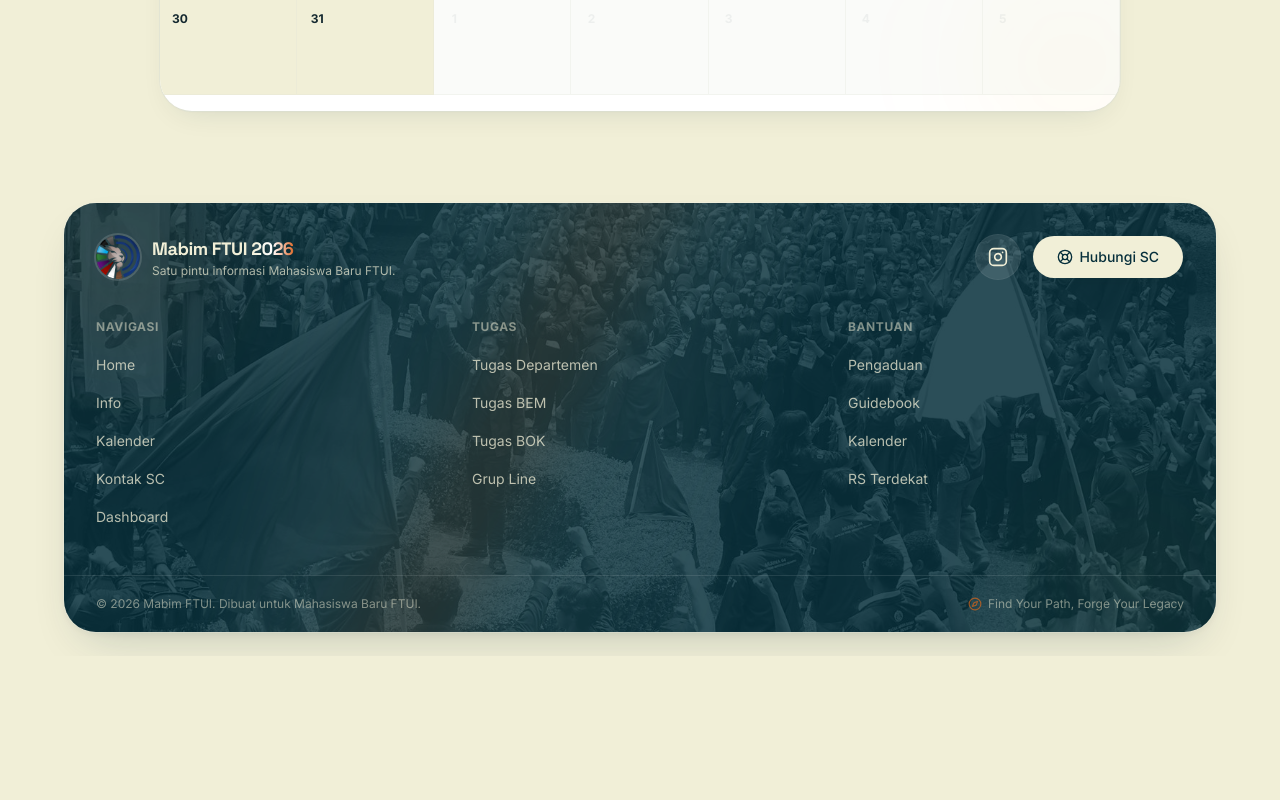
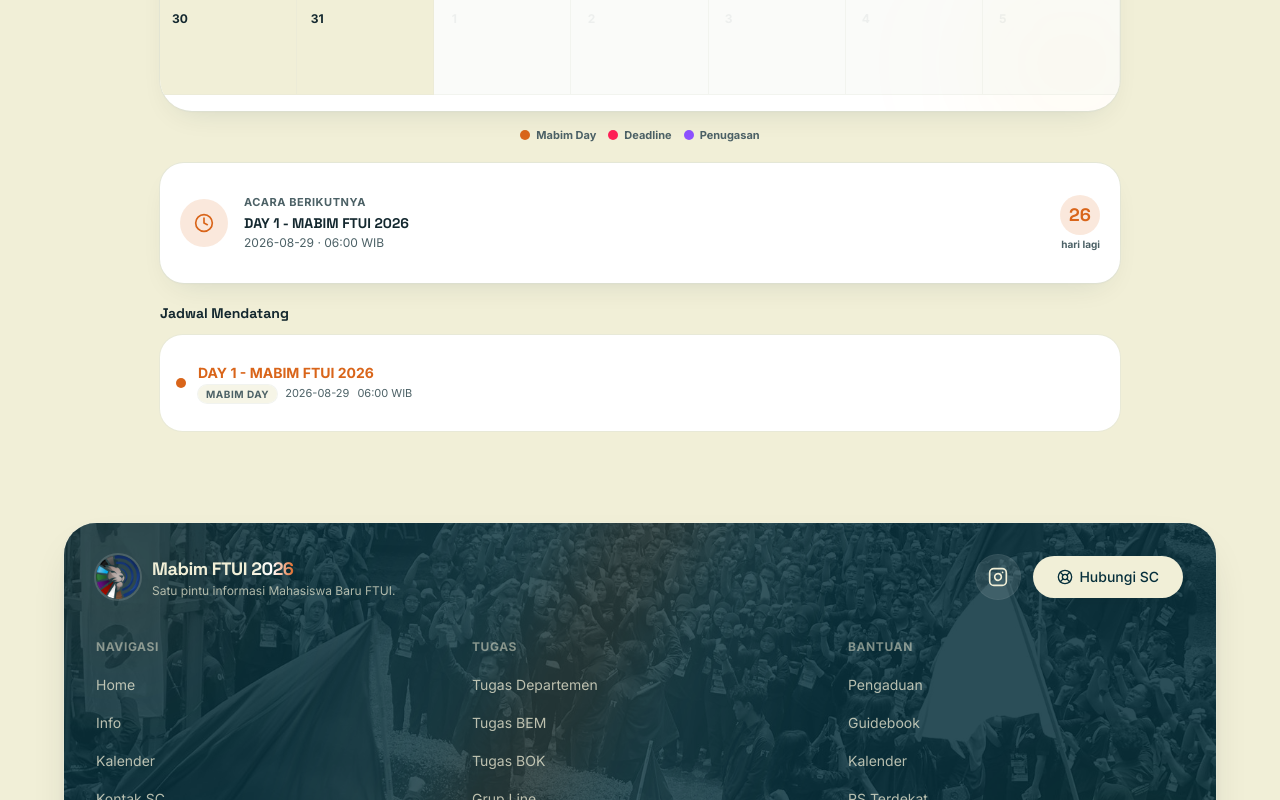
Before and after one commit to mrshlaf/mabimftui, a Next.js app: page /kalendar in a window 1280 px wide. Shown: the part 1020-1820 px from the top of the page. Before the commit the page ends 1676 px from the top, so only its background shows below. Built offline with nearby package versions, Linux system fonts and the light colour scheme.

Commit message:
feat: implement interactive calendar grid component with event display and detail popup

```diff
--- a/app/components/CalendarGrid.tsx
+++ b/app/components/CalendarGrid.tsx
@@ -1,7 +1,7 @@
 "use client";
 
 import { useMemo, useState } from "react";
-import { ChevronLeft, ChevronRight } from "lucide-react";
+import { ChevronLeft, ChevronRight, Clock } from "lucide-react";
 import { Button } from "@/components/ui/button";
 import { Card } from "@/components/ui/card";
 import {
@@ -13,6 +13,7 @@ import {
   isUnlocked,
   type CalendarMonth,
   type KalendarEvent,
+  type KalendarTag,
 } from "@/data/kalendar";
 import { cn } from "@/lib/utils";
 import Reveal from "./Reveal";
@@ -444,6 +445,36 @@ export default function CalendarGrid({
     [cal.year, cal.month],
   );
 
+  const upcomingEvents = useMemo(() => {
+    const now = new Date();
+    const todayMs = new Date(now.getFullYear(), now.getMonth(), now.getDate()).getTime();
+    return KALENDER_EVENTS.filter((ev) => {
+      if (locked && !isUnlocked(ev, nowMs)) return false;
+      const endMs = ev.end
+        ? new Date(ev.end + "T23:59:59").getTime()
+        : new Date(ev.start + "T23:59:59").getTime();
+      return endMs >= todayMs;
+    }).slice(0, 6);
+  }, [locked, nowMs]);
+
+  const nextEvent = useMemo(() => {
+    const now = new Date();
+    const todayMs = new Date(now.getFullYear(), now.getMonth(), now.getDate()).getTime();
+    for (const ev of KALENDER_EVENTS) {
+      const startMs = new Date(ev.start + "T00:00:00").getTime();
+      if (startMs >= todayMs) return ev;
+    }
+    return null;
+  }, []);
+
+  const daysUntilNext = useMemo(() => {
+    if (!nextEvent) return null;
+    const now = new Date();
+    const todayMs = new Date(now.getFullYear(), now.getMonth(), now.getDate()).getTime();
+    const startMs = new Date(nextEvent.start + "T00:00:00").getTime();
+    return Math.ceil((startMs - todayMs) / 86400000);
+  }, [nextEvent]);
+
   return (
     <>
       <Reveal>
@@ -520,6 +551,98 @@ export default function CalendarGrid({
         </Card>
       </Reveal>
 
+      <Reveal delay={120}>
+        <div className="mt-4 flex flex-wrap items-center justify-center gap-3">
+          {(["day", "deadline", "range"] as KalendarTag[]).map((tag) => {
+            const s = TAG_STYLE[tag];
+            return (
+              <div key={tag} className="flex items-center gap-1.5">
+                <span className={cn("h-2.5 w-2.5 rounded-full", s.bar)} />
+                <span className="text-[11px] font-bold text-muted-foreground">
+                  {TAG_LABEL[tag]}
+                </span>
+              </div>
+            );
+          })}
+        </div>
+      </Reveal>
+
+      {nextEvent && daysUntilNext !== null && (
+        <Reveal delay={160}>
+          <Card className="mt-5 overflow-hidden rounded-[1.5rem] ring-border/60 shadow-card">
+            <div className="relative flex items-center gap-4 px-5 py-4">
+              <div className="flex h-12 w-12 shrink-0 items-center justify-center rounded-2xl bg-accent/15">
+                <Clock className="h-5 w-5 text-accent" />
+              </div>
+              <div className="min-w-0 flex-1">
+                <p className="text-[11px] font-bold uppercase tracking-wider text-muted-foreground">
+                  Acara Berikutnya
+                </p>
+                <p className="mt-0.5 truncate font-heading text-sm font-bold text-foreground">
+                  {nextEvent.label}
+                </p>
+                <p className="mt-0.5 text-xs text-muted-foreground">
+                  {nextEvent.start}
+                  {nextEvent.waktu && ` \u00B7 ${nextEvent.waktu}`}
+                </p>
+              </div>
+              <div className="shrink-0 text-right">
+                <span className="inline-flex h-10 w-10 items-center justify-center rounded-xl bg-accent/15 font-heading text-lg font-extrabold text-accent">
+                  {daysUntilNext}
+                </span>
+                <p className="mt-0.5 text-[10px] font-bold text-muted-foreground">
+                  hari lagi
+                </p>
+              </div>
+            </div>
+          </Card>
+        </Reveal>
+      )}
+
+      {upcomingEvents.length > 0 && (
+        <Reveal delay={200}>
+          <div className="mt-5">
+            <h3 className="mb-3 font-heading text-sm font-bold text-foreground">
+              Jadwal Mendatang
+            </h3>
+            <div className="space-y-2">
+              {upcomingEvents.map((ev) => {
+                const s = TAG_STYLE[ev.tag];
+                return (
+                  <Card
+                    key={ev.label}
+                    className="overflow-hidden rounded-xl ring-border/40 transition-all duration-200 hover:-translate-y-0.5 hover:shadow-card"
+                  >
+                    <div className="flex items-center gap-3 px-4 py-3">
+                      <span className={cn("h-2.5 w-2.5 shrink-0 rounded-full", s.bar)} />
+                      <div className="min-w-0 flex-1">
+                        <p className={cn("truncate text-sm font-bold leading-snug", s.text)}>
+                          {ev.label}
+                        </p>
+                        <div className="mt-0.5 flex items-center gap-2">
+                          <span className="rounded-full bg-background/60 px-2 py-0.5 text-[10px] font-bold uppercase tracking-wider text-muted-foreground ring-1 ring-border/40">
+                            {TAG_LABEL[ev.tag]}
+                          </span>
+                          <span className="text-[11px] text-muted-foreground">
+                            {ev.start}
+                            {ev.end && ` s/d ${ev.end}`}
+                          </span>
+                          {ev.waktu && (
+                            <span className="text-[11px] text-muted-foreground">
+                              {ev.waktu}
+                            </span>
+                          )}
+                        </div>
+                      </div>
+                    </div>
+                  </Card>
+                );
+              })}
+            </div>
+          </div>
+        </Reveal>
+      )}
+
       {selectedDate && (
         <EventPopup
           dateKey={selectedDate}
```
